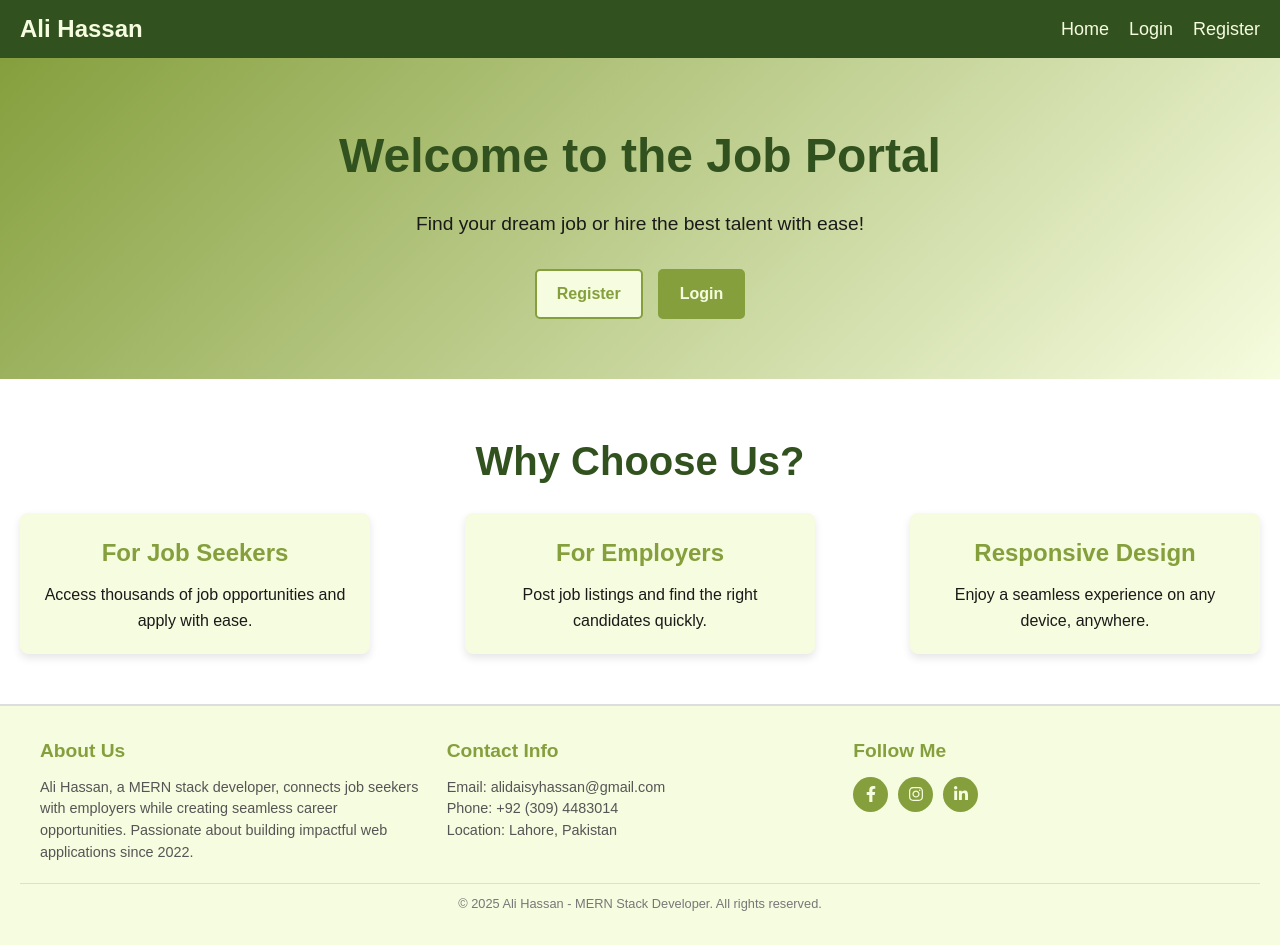
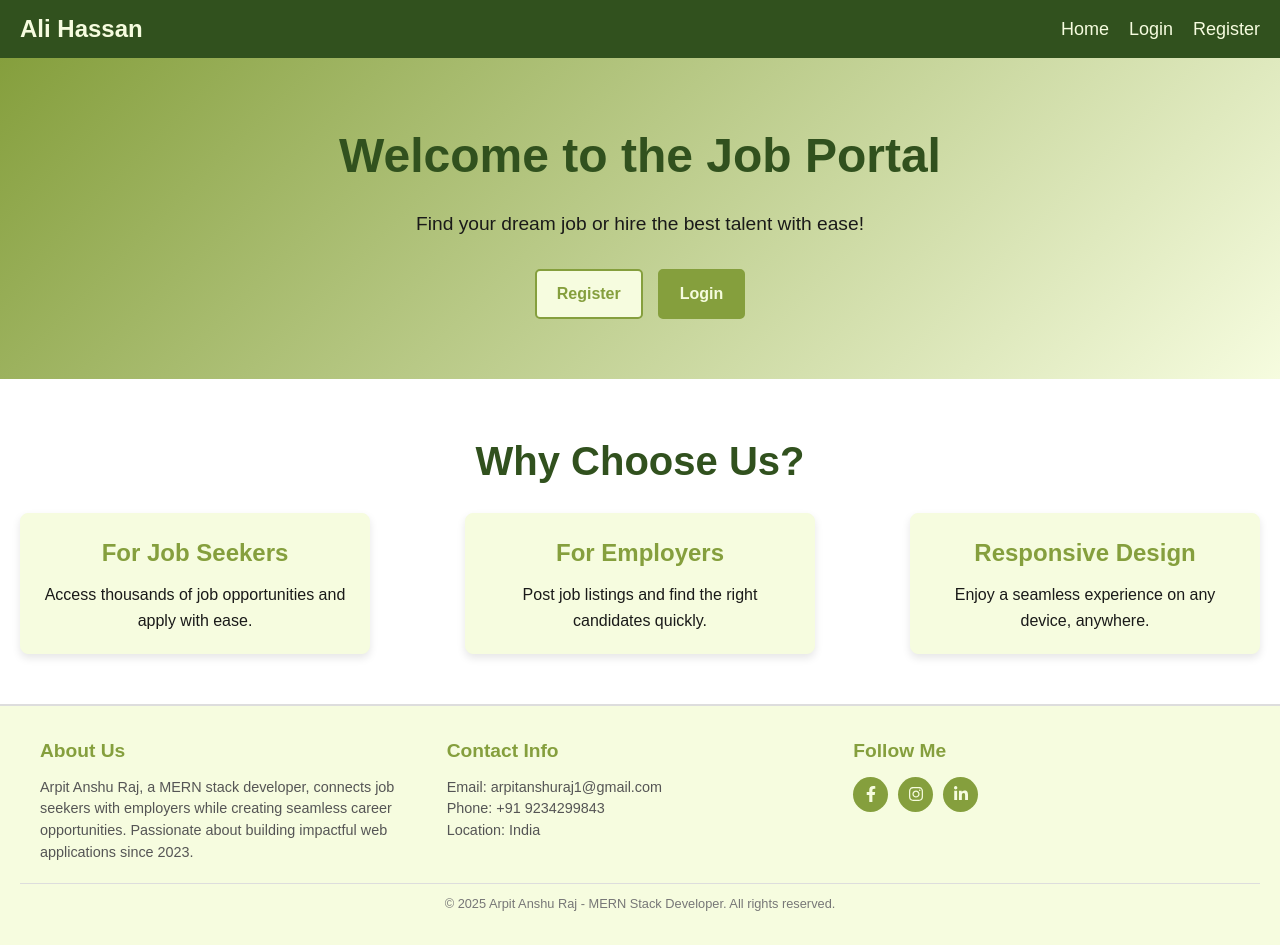
Before and after one commit to ArpitAnshuRaj1/job-portal, a React (Create React App) app: page / in a window 1280 px wide. Built offline with nearby package versions, Linux system fonts and the light colour scheme.

Commit message:
Update Footer.js

```diff
--- a/src/components/Footer.js
+++ b/src/components/Footer.js
@@ -9,34 +9,34 @@ const Footer = () => {
         <div className={styles.column}>
           <h3>About Us</h3>
           <p>
-            Ali Hassan, a MERN stack developer, connects job seekers with employers while creating seamless career opportunities. Passionate about building impactful web applications since 2022.
+            Arpit Anshu Raj, a MERN stack developer, connects job seekers with employers while creating seamless career opportunities. Passionate about building impactful web applications since 2023.
           </p>
         </div>
 
         <div className={styles.column}>
           <h3>Contact Info</h3>
-          <p>Email: alidaisyhassan@gmail.com</p>
-          <p>Phone: +92 (309) 4483014</p>
-          <p>Location: Lahore, Pakistan</p>
+          <p>Email: arpitanshuraj1@gmail.com</p>
+          <p>Phone: +91 9234299843</p>
+          <p>Location: India</p>
         </div>
 
         <div className={styles.column}>
           <h3>Follow Me</h3>
           <div className={styles.socialIcons}>
-            <a href="https://www.facebook.com/daisy.rajpoot.182" target="_blank" rel="noreferrer">
+            <a href="" target="_blank" rel="noreferrer">
               <FaFacebookF />
             </a>
-            <a href="https://instagram.com/daisy_bhai" target="_blank" rel="noreferrer">
+            <a href="" target="_blank" rel="noreferrer">
               <FaInstagram />
             </a>
-            <a href="https://www.linkedin.com/in/ali-hassan-riasat/" target="_blank" rel="noreferrer">
+            <a href="https://www.linkedin.com/in/arpit-anshu-raj-014164242/" target="_blank" rel="noreferrer">
               <FaLinkedinIn />
             </a>
           </div>
         </div>
       </div>
       <div className={styles.bottomBar}>
-        <p>&copy; 2025 Ali Hassan - MERN Stack Developer. All rights reserved.</p>
+        <p>&copy; 2025 Arpit Anshu Raj - MERN Stack Developer. All rights reserved.</p>
       </div>
     </footer>
   );
```
